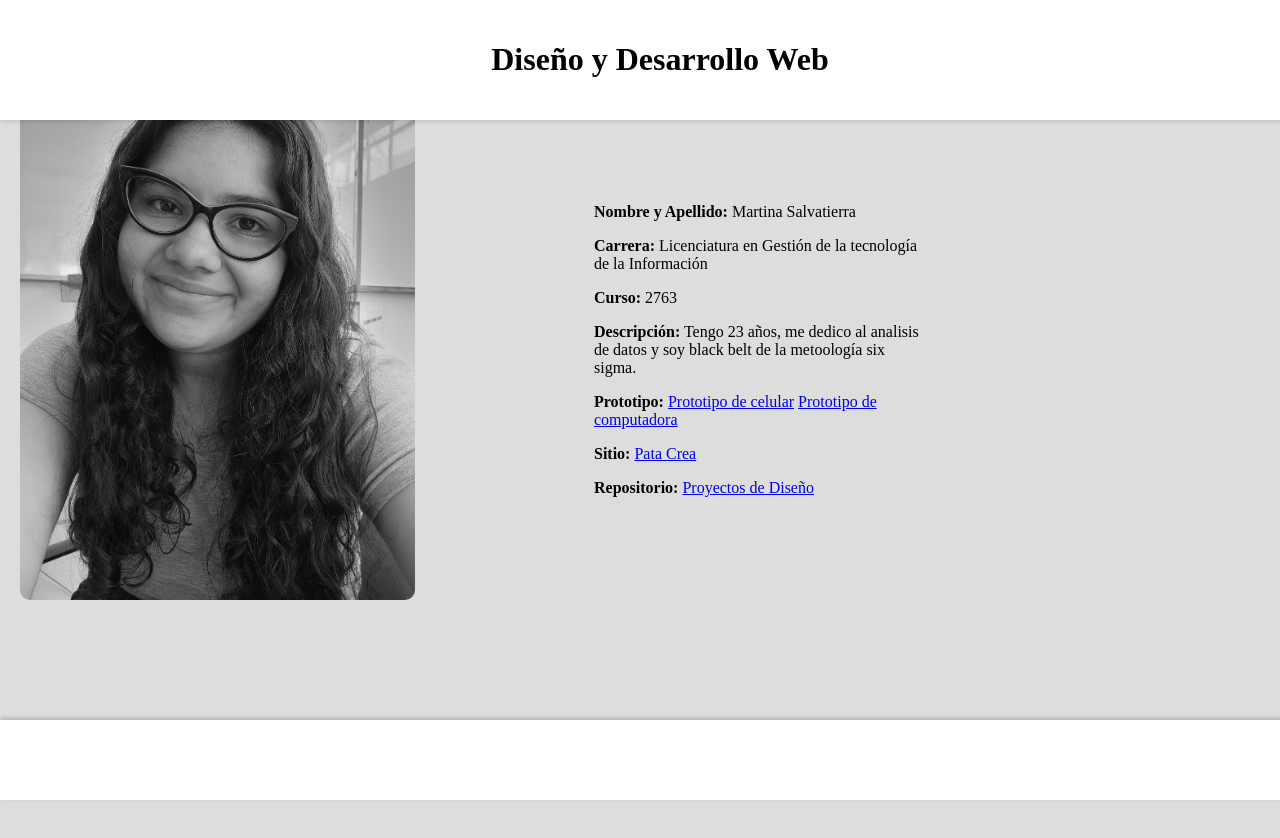
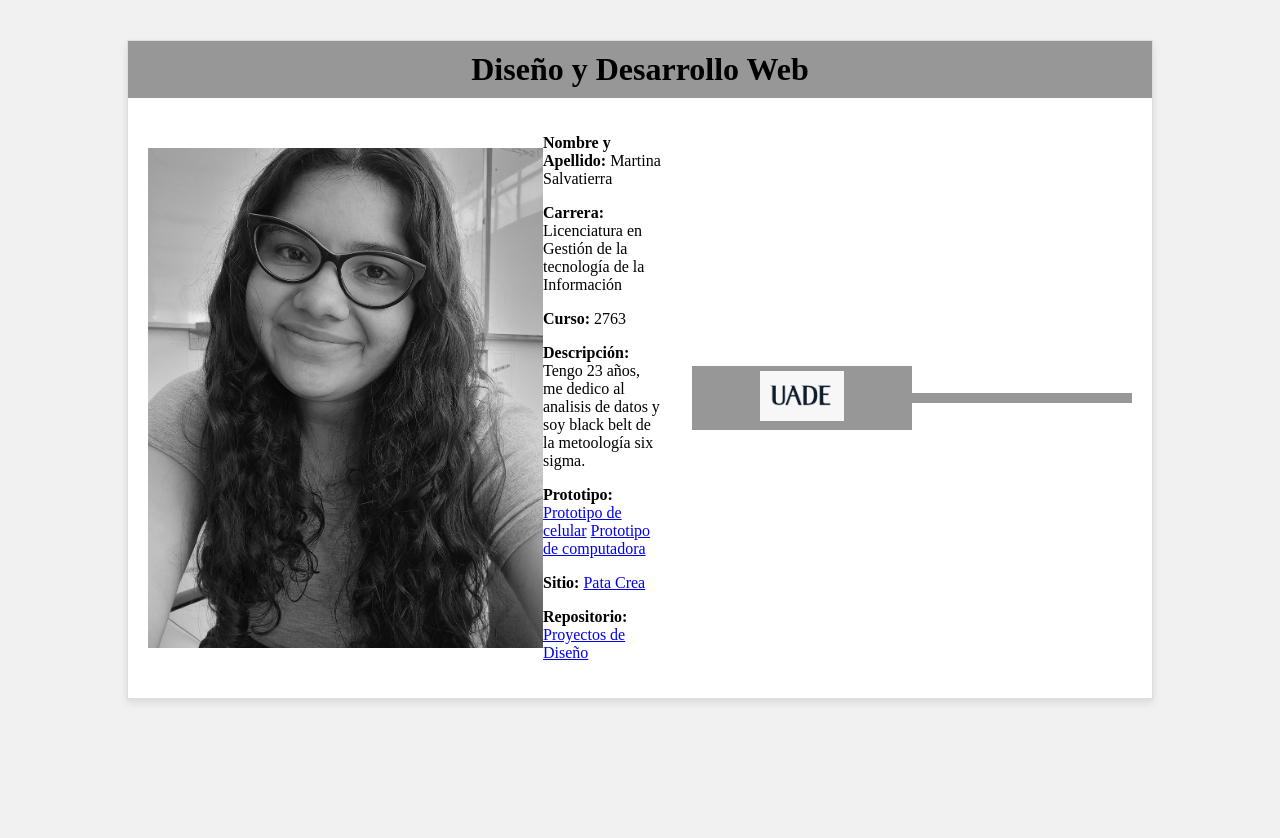
Before and after one commit to MartinaS22/Parcial, a plain HTML site: page index.html in a window 1280 px wide. After the commit the page ends 800 px from the top, so only its background shows below. Drawn offline with Linux system fonts and the light colour scheme.

Commit message:
Update estilos.CSS

```diff
--- a/estilos.CSS
+++ b/estilos.CSS
@@ -1,32 +1,46 @@
 /* Estilos para el cuerpo de la página */
 body {
-    background-color: #dddddd; /* Color de fondo gris */
+    background-color: #f1f1f1; /* Color de fondo gris */
+    height: 100%; /* Ajustar la altura del cuerpo al 100% del viewport */
     margin: 0; /* Eliminar margen predeterminado del cuerpo */
     padding: 0; /* Eliminar el relleno predeterminado del cuerpo */
-    height: 100%; /* Ajustar la altura del cuerpo al 100% del viewport */
 }
 
 .contenido {
-    justify-content: center; /* Centra los elementos horizontalmente */
-    position: relative;
-    width: 100%;
-    height: 100%;
+    display: flex;
+    flex-direction: column;
+    justify-content: space-between;
+    align-items: center;
+    background-color: #ffffff; /* Fondo blanco para la tarjeta */
+    border: 1px solid #dddddd; /* Borde gris claro */
+    box-shadow: 0 4px 8px rgba(0, 0, 0, 0.1); /* Sombra para dar efecto de tarjeta */
+    padding: 0; /* Eliminar el relleno interior */
+    margin: 40px auto; /* Margen superior e inferior para separarla del borde de la página */
+    width: 80%;
+    max-width: 1200px; /* Ancho máximo para evitar que crezca demasiado en pantallas grandes */
+    height: auto; /* Ajustar la altura automáticamente */
+}
+
+.barra-superior, .barra-inferior {
+    width: 100%; /* Asegurar que las barras ocupen todo el ancho del contenedor */
+    background-color: #979797;
+    text-align: center; /* Centrar el contenido */
 }
 
 .barra-superior {
-    position: fixed;
-    top: 0;
-    left: 0;
-    width: 100%;
-    background-color: #ffffff;
-    z-index: 1;
-    padding: 20px;
-    box-shadow: 0 2px 4px rgba(0,0,0,0.1);
-    height: 10%; /* Ajustar la altura de la barra inferior al 20% del viewport */
+    padding: 10px 0; /* Añadir relleno superior e inferior */
 }
 
-.barra-superior h1{
-    text-align: center;
+.barra-superior h1 {
+    margin: 0; /* Eliminar márgenes del h1 */
+}
+
+.barra-inferior {
+    padding: 5px 0; /* Añadir relleno superior e inferior */
+}
+
+.barra-inferior img {
+    max-height: 50px; /* Ajustar la altura máxima de la imagen */
 }
 
 .contenido-medio {
@@ -34,22 +48,20 @@ body {
     flex-direction: row;
     justify-content: space-between;
     align-items: center;
-    margin-top: 80px;
-    padding: 20px;
+    padding: 20px; /* Añadir relleno interno */
     box-sizing: border-box;
-    margin-bottom: 20%;
-    height: calc(100% - 100px);
+    width: 100%; /* Asegurar que ocupe todo el ancho del contenedor */
 }
 
-
-.contenido-medio img {
+.contenido-medio .foto img {
     max-width: 100%;
     height: auto;
     border-radius: 10px;
 }
 
-.contenido-medio p {
-    max-width: 50%;
+.contenido-medio .texto p {
+    max-width: 80%;
+    font-size: 16px;
 }
 
 @media screen and (max-width: 768px) {
@@ -60,27 +72,7 @@ body {
 
     .contenido-medio img,
     .contenido-medio p {
-        max-width: 90%;
+        max-width: 80%;
         height: auto;
     }
 }
-
-.barra-inferior {
-    position: fixed;
-    bottom: 0;
-    left: 0;
-    width: 100%;
-    background-color: #ffffff;
-    z-index: 1;
-    padding: 20px;
-    box-shadow: 0 -2px 4px rgba(0,0,0,0.1);
-    height: 5%;
-}
- /* Estilo adicional para la imagen en la barra inferior */
-.barra-inferior img {
-    /*width: 100%;*/
-    height: 20px;
-    display: block;
-    margin: auto;
-
-}
```
